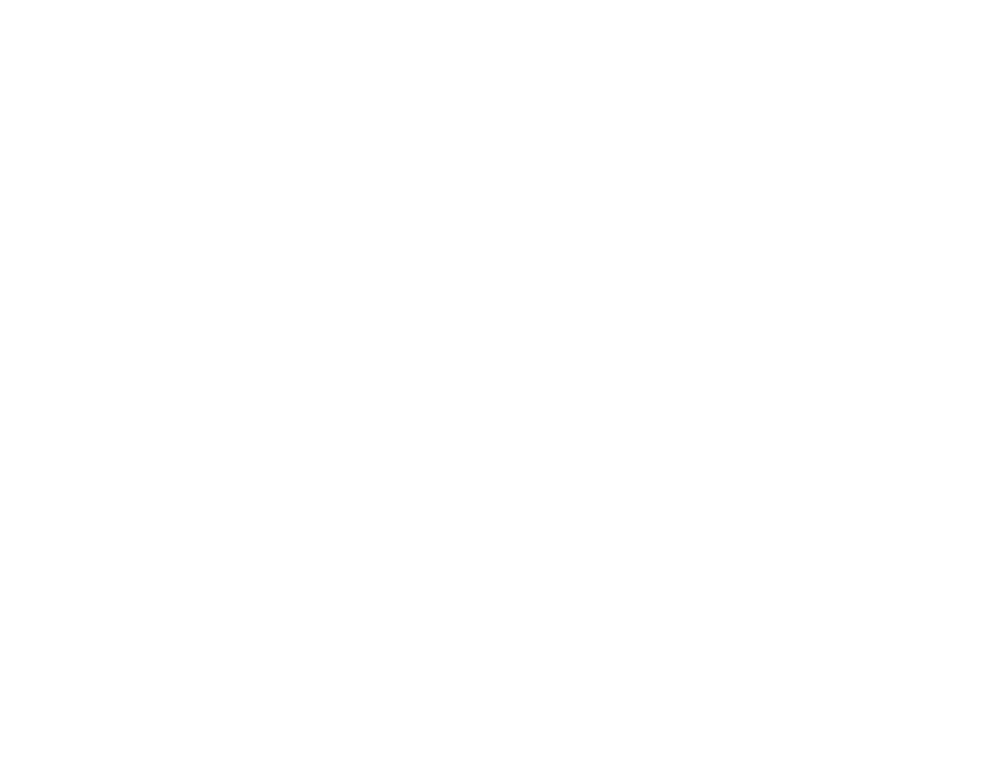
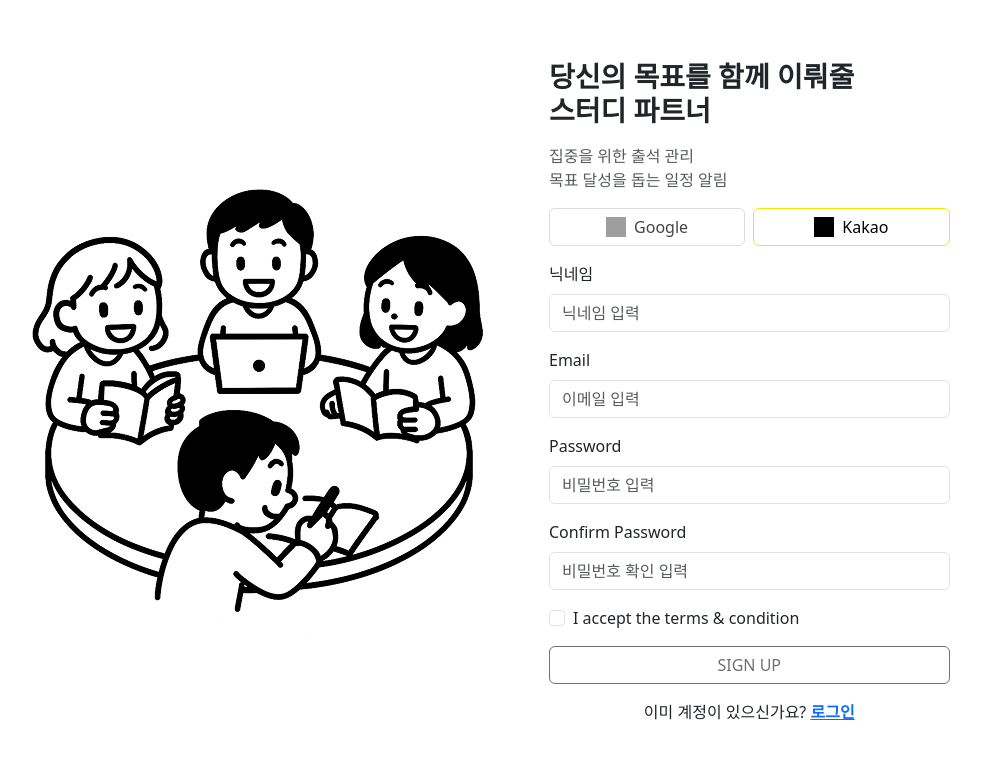
Before and after one commit to Juseong-Yu/SSAFY_GroupStudyPlanner, a Vue app in the folder Frontend/Front/: page /signup in a window 1280 px wide. Before the commit this address had no page. Shown: the top 758 px of the page, without its empty margins (91-1072 px from the left). Built offline with nearby package versions, Linux system fonts and the light colour scheme; no server answers; grey boxes are pictures that could not be loaded; the HTML template or start-up script is replaced by a standard one.

Commit message:
makesignuppage

```diff
--- a/Frontend/Front/package.json
+++ b/Frontend/Front/package.json
@@ -18,6 +18,7 @@
     "format": "prettier --write src/"
   },
   "dependencies": {
+    "axios": "^1.12.2",
     "bootstrap": "^5.3.8",
     "pinia": "^3.0.3",
     "vue": "^3.5.18",
--- a/Frontend/Front/src/router/index.ts
+++ b/Frontend/Front/src/router/index.ts
@@ -1,13 +1,19 @@
 import { createRouter, createWebHistory } from 'vue-router'
 import LandingPage from '../views/LandingPage.vue'
+import SignUpPage from '@/views/SignUpPage.vue'
 
 const router = createRouter({
   history: createWebHistory(import.meta.env.BASE_URL),
   routes: [
     {
       path: '/',
-      name: 'LadingPage',
+      name: 'LandingPage',
       component: LandingPage,
+    },
+    {
+      path: '/signup',
+      name: 'signup',
+      component: SignUpPage,
     },
   ],
 })
--- a/Frontend/Front/src/views/LandingPage.vue
+++ b/Frontend/Front/src/views/LandingPage.vue
@@ -22,6 +22,7 @@
 </script>
 
 <style scoped>
+@import url('https://fonts.googleapis.com/css2?family=Playfair+Display:wght@600;700&display=swap');
 /* 화면 정중앙 배치 */
 .landing {
   min-height: 100vh;
@@ -34,7 +35,7 @@
 }
 
 /* 헤드라인을 세리프로 (이미지 느낌) */
-@import url('https://fonts.googleapis.com/css2?family=Playfair+Display:wght@600;700&display=swap');
+
 .landing-title {
   font-family: 'Playfair Display', serif;
   letter-spacing: -0.5px;
--- /dev/null
+++ b/Frontend/Front/src/views/SignUpPage.vue
@@ -0,0 +1,262 @@
+<template>
+  <div class="container vh-100 d-flex align-items-center">
+    <div class="row w-100">
+      <!-- 왼쪽 이미지 영역 -->
+      <div class="col-lg-6 signup-image d-flex justify-content-center align-items-center">
+        <img src="@/assets/signup.png" alt="스터디 이미지" class="img-fluid" style="max-width: 100%;">
+      </div>
+
+      <!-- 오른쪽 회원가입 폼 -->
+      <div class="col-lg-6 col-12 d-flex align-items-center">
+        <div class="signup-form-wrapper w-75">
+          <h3 class="fw-bold mb-3 title-text">
+            당신의 목표를 함께 이뤄줄<br/>스터디 파트너
+          </h3>
+          <p class="text-muted">집중을 위한 출석 관리<br/>목표 달성을 돕는 일정 알림</p>
+
+          <!-- 소셜 로그인 버튼 -->
+          <div class="d-flex gap-2 mb-3">
+            <button class="btn btn-google w-50 d-flex align-items-center justify-content-center gap-2">
+              <img src="https://www.svgrepo.com/show/475656/google-color.svg" alt="Google" width="20" height="20" />
+              Google
+            </button>
+            <button class="btn btn-kakao w-50 d-flex align-items-center justify-content-center gap-2">
+              <img src="https://cdn.jsdelivr.net/gh/simple-icons/simple-icons/icons/kakaotalk.svg" alt="Kakao" width="20" height="20" />
+              Kakao
+            </button>
+          </div>
+
+          <!-- 회원가입 폼 -->
+          <form @submit.prevent="onSubmit" novalidate>
+            <!-- 닉네임 -->
+            <div class="mb-3">
+              <label class="form-label">닉네임</label>
+              <input
+                v-model.trim="nickname"
+                type="text"
+                class="form-control"
+                :class="{'is-invalid': fieldError('nickName')}"
+                placeholder="닉네임 입력"
+              />
+              <div class="invalid-feedback" v-if="fieldError('nickName')">
+                {{ fieldError('nickName') }}
+              </div>
+            </div>
+
+            <!-- 이메일 -->
+            <div class="mb-3">
+              <label class="form-label">Email</label>
+              <input
+                v-model.trim="email"
+                type="email"
+                class="form-control"
+                :class="{'is-invalid': fieldError('email')}"
+                placeholder="이메일 입력"
+              />
+              <div class="invalid-feedback" v-if="fieldError('email')">
+                {{ fieldError('email') }}
+              </div>
+            </div>
+
+            <!-- 비밀번호 -->
+            <div class="mb-3">
+              <label class="form-label">Password</label>
+              <input
+                v-model="password"
+                type="password"
+                class="form-control"
+                :class="{'is-invalid': fieldError('password')}"
+                placeholder="비밀번호 입력"
+              />
+              <div class="invalid-feedback" v-if="fieldError('password')">
+                {{ fieldError('password') }}
+              </div>
+            </div>
+
+            <!-- 비밀번호 확인 (스펙의 conformPassword로 전송) -->
+            <div class="mb-3">
+              <label class="form-label">Confirm Password</label>
+              <input
+                v-model="confirmPassword"
+                type="password"
+                class="form-control"
+                :class="{'is-invalid': (!passwordsMatch && confirmPassword) || fieldError('conformPassword')}"
+                placeholder="비밀번호 확인 입력"
+              />
+              <div class="invalid-feedback" v-if="!passwordsMatch && confirmPassword">
+                비밀번호가 일치하지 않습니다.
+              </div>
+              <div class="invalid-feedback" v-else-if="fieldError('conformPassword')">
+                {{ fieldError('conformPassword') }}
+              </div>
+            </div>
+
+            <div class="form-check mb-3">
+              <input type="checkbox" class="form-check-input" id="terms" v-model="agree" />
+              <label class="form-check-label" for="terms">
+                I accept the terms &amp; condition
+              </label>
+            </div>
+
+            <!-- 서버 공통 에러 -->
+            <div class="alert alert-danger py-2" v-if="nonFieldError" role="alert">
+              {{ nonFieldError }}
+            </div>
+
+            <button type="submit" class="btn btn-signup w-100" :disabled="!canSubmit || loading">
+              <span v-if="loading" class="spinner-border spinner-border-sm me-2" role="status" aria-hidden="true"></span>
+              SIGN UP
+            </button>
+          </form>
+
+          <!-- 로그인 링크 -->
+          <p class="text-center mt-3">
+            이미 계정이 있으신가요?
+            <RouterLink to="/login" class="link-primary fw-semibold">로그인</RouterLink>
+          </p>
+        </div>
+      </div>
+    </div>
+  </div>
+</template>
+
+<script setup>
+import axios from 'axios'
+import { ref, computed } from 'vue'
+import { useRouter } from 'vue-router'
+
+const API_BASE = import.meta.env.VITE_API_BASE_URL || ''  // 예: http://127.0.0.1:8000
+
+const router = useRouter()
+const nickname = ref('')
+const email = ref('')
+const password = ref('')
+const confirmPassword = ref('')
+const agree = ref(false)
+const loading = ref(false)
+
+// 서버 에러 수신 저장용
+const serverErrors = ref({})       // { field: 'message' }
+const nonFieldError = ref('')      // 공통 에러/메시지
+
+const passwordsMatch = computed(() => {
+  return confirmPassword.value === '' || password.value === confirmPassword.value
+})
+
+const canSubmit = computed(() => {
+  return (
+    nickname.value &&
+    email.value &&
+    password.value &&
+    confirmPassword.value &&
+    passwordsMatch.value &&
+    agree.value &&
+    !loading.value
+  )
+})
+
+// 특정 필드 에러 메시지 반환 (없으면 '')
+const fieldError = (field) => {
+  if (!serverErrors.value) return ''
+  return serverErrors.value[field] || ''
+}
+
+const resetErrors = () => {
+  serverErrors.value = {}
+  nonFieldError.value = ''
+}
+
+const onSubmit = async () => {
+  if (!canSubmit.value) return
+  resetErrors()
+  loading.value = true
+  try {
+    // 백엔드 스펙에 맞춰 payload 구성
+    // nickName / conformPassword 키 주의!
+    const payload = {
+      email: email.value,
+      nickName: nickname.value,
+      password: password.value,
+      conformPassword: confirmPassword.value,
+    }
+
+    const res = await axios.post(`${API_BASE}/users/signup`, payload, {
+      headers: { 'Content-Type': 'application/json' },
+      // 필요 시 withCredentials: true
+    })
+
+    // 성공 처리 (백엔드 설계에 따라 200/201 등)
+    // 보통은 로그인 페이지로 이동 or 자동 로그인
+    // 여기서는 로그인 페이지로 이동 예시
+    router.push({ path: '/login', query: { signedup: '1' } })
+  } catch (err) {
+    // 에러 응답 파싱
+    // 예상 형태:
+    // { email: "...", nickName: "...", password: "...", conformPassword: "...", detail: "..." }
+    if (err.response && err.response.data) {
+      const data = err.response.data
+      const mapped = {}
+
+      // 필드별 매핑 (문자열/배열 모두 수용)
+      ;['email', 'nickName', 'password', 'conformPassword'].forEach((k) => {
+        if (data[k]) mapped[k] = Array.isArray(data[k]) ? data[k][0] : String(data[k])
+      })
+
+      serverErrors.value = mapped
+      nonFieldError.value = data.detail ? String(data.detail) : ''
+    } else {
+      nonFieldError.value = '네트워크 오류가 발생했습니다. 잠시 후 다시 시도해 주세요.'
+    }
+  } finally {
+    loading.value = false
+  }
+}
+</script>
+
+<style scoped>
+@media (max-width: 992px) {  /* Bootstrap lg 이하 */
+  .signup-image { display: none !important; }
+  .signup-form-wrapper {
+    margin-left: auto;
+    margin-right: auto;  /* 작은 화면에서만 중앙 정렬 */
+  }
+}
+
+/* ===== Signup 버튼 ===== */
+.btn-signup {
+  background-color: #ffffff;
+  color: #0d6efd;
+  border: 1px solid #0d6efd;
+  transition: background-color 0.3s ease, color 0.3s ease;
+}
+.btn-signup:hover {
+  background-color: #e6f0ff;
+  border: 1px solid #0d6efd;
+  color: #0d6efd;
+}
+
+/* ===== Google 버튼 ===== */
+.btn-google {
+  background-color: #ffffff;
+  color: #444444;
+  border: 1px solid #dddddd;
+  transition: background-color 0.3s ease, color 0.3s ease;
+}
+.btn-google:hover { background-color: #f5f5f5; }
+
+/* ===== Kakao 버튼 ===== */
+.btn-kakao {
+  background-color: #ffffff;
+  color: #000000;
+  border: 1px solid #FEE500;
+  transition: background-color 0.3s ease, color 0.3s ease;
+}
+.btn-kakao img {
+  filter: invert(0%) sepia(0%) saturate(0%) hue-rotate(0deg) brightness(0%) contrast(100%);
+  transition: filter 0.3s ease;
+}
+.btn-kakao:hover { background-color: #FEE500; color: #000000; }
+.btn-kakao:hover img {
+  filter: invert(0%) sepia(0%) saturate(0%) hue-rotate(0deg) brightness(0%) contrast(100%);
+}
+</style>
```
Also changed, not shown: Frontend/Front/src/assets/signup.png (added), 1 other file (tests, documents, lock files or other folders).
